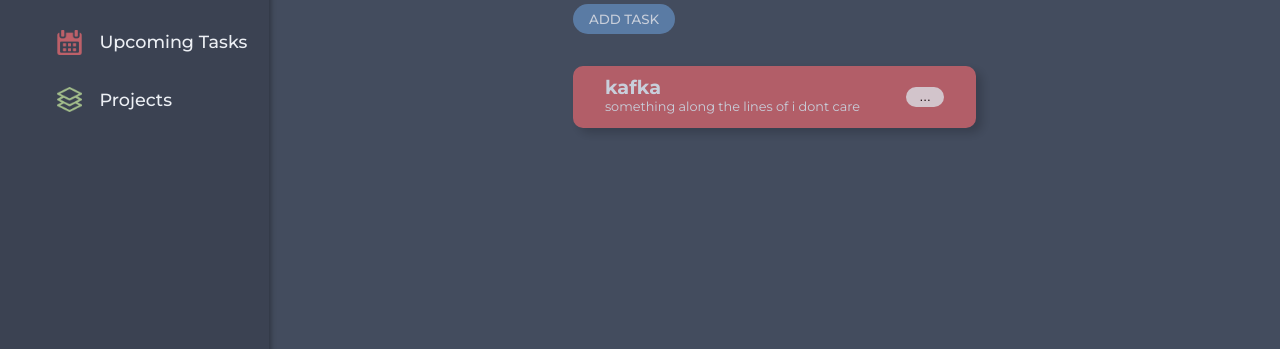
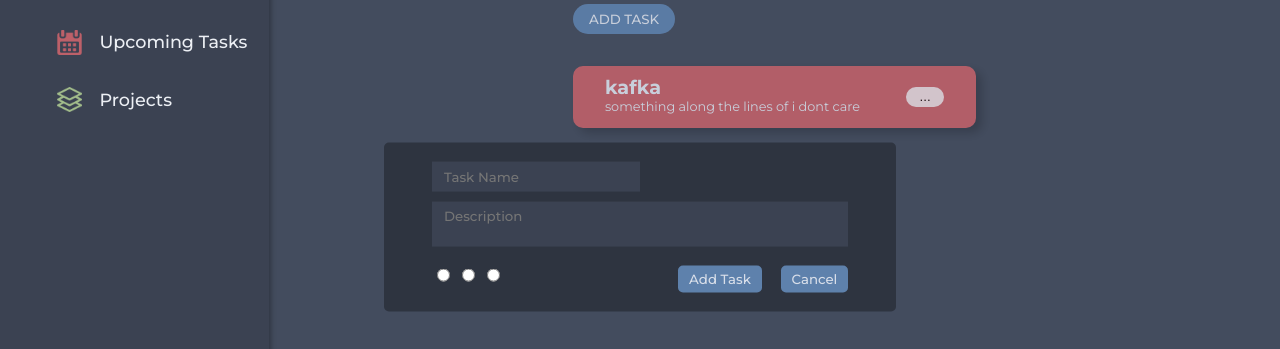
Before and after one commit to Sty6x/STO-DO, a website built with webpack: page src/index.hbs in a window 1280 px wide. Shown: the part 173-522 px from the top of the page. Built offline with nearby package versions, Linux system fonts and the light colour scheme; files whose address does not match are found by name; what pubsub-js would draw is missing.

Commit message:
adjusted form description to align with end of buttons

```diff
--- a/src/index.hbs
+++ b/src/index.hbs
@@ -50,7 +50,7 @@
         </ul>
       </div>
     </main>
-    <div id="form-container" class="form-inactive">
+    <div id="form-container" class="form-active">
       <form action="" id="form-body">
         <ul id="pp-input-container">
           <li class="input-container">
--- a/src/style.css
+++ b/src/style.css
@@ -134,7 +134,9 @@ table {
 	border-spacing: 0;
 }
 
-
+button{
+	cursor: pointer;
+}
 
 
 :root {
@@ -507,7 +509,6 @@ li>.tab-icon {
 	font-family: 'Montserrat-Med';
 	text-transform: uppercase;
 	padding: .5em 1.2em;
-	cursor: pointer;
 	transition: all 150ms ease;
 }
 
@@ -608,10 +609,11 @@ li>.tab-icon {
 	transform: translate(-50%, -50%);
 
 	transition: all 300ms ease;
+	width: 40%;
 }
 
 #form-body {
-	outline: red solid 1px;
+	/* outline: red solid 1px; */
 }
 
 #pp-input-container {
@@ -643,19 +645,22 @@ li>textarea,
 	display: none;
 }
 
-#form-cancel-button {
-	margin-left: 2em;
+.input-container{
+	box-sizing: border-box;
+	display: inline-block;
 }
-
-.input-container>#desc,
-#title {
-	padding: .5em .9em;
-	/* border: none; */
+.input-container>#desc {
+	width: 100%;
 }
 
 
 .input-container>#title {
-	width: 10em;
+	width: 50%;
+}
+.input-container>#desc,
+#title{
+	padding: .5em .9em;
+
 }
 
 
@@ -673,3 +678,23 @@ textarea {
 	outline: none;
 	resize: none;
 }
+
+#form-add-cancel-buttons{
+	display: flex;
+	gap: 1.2em;
+}
+
+#form-add-cancel-buttons > .form-buttons{
+	border: none;
+	color: var(--text);
+	background-color: var(--frost-3);
+	font-family: "Montserrat-Med";
+	padding: .4em .8em;
+	border-radius:5px;
+	transition: all 150ms ease;
+}
+#form-add-cancel-buttons > .form-buttons:hover{
+	background-color: var(--highlight-yellow);
+	box-shadow: 3px 2px 6px rgb(0, 0, 0, .3);
+	color: var(--darkMain-Sb);
+}
```
